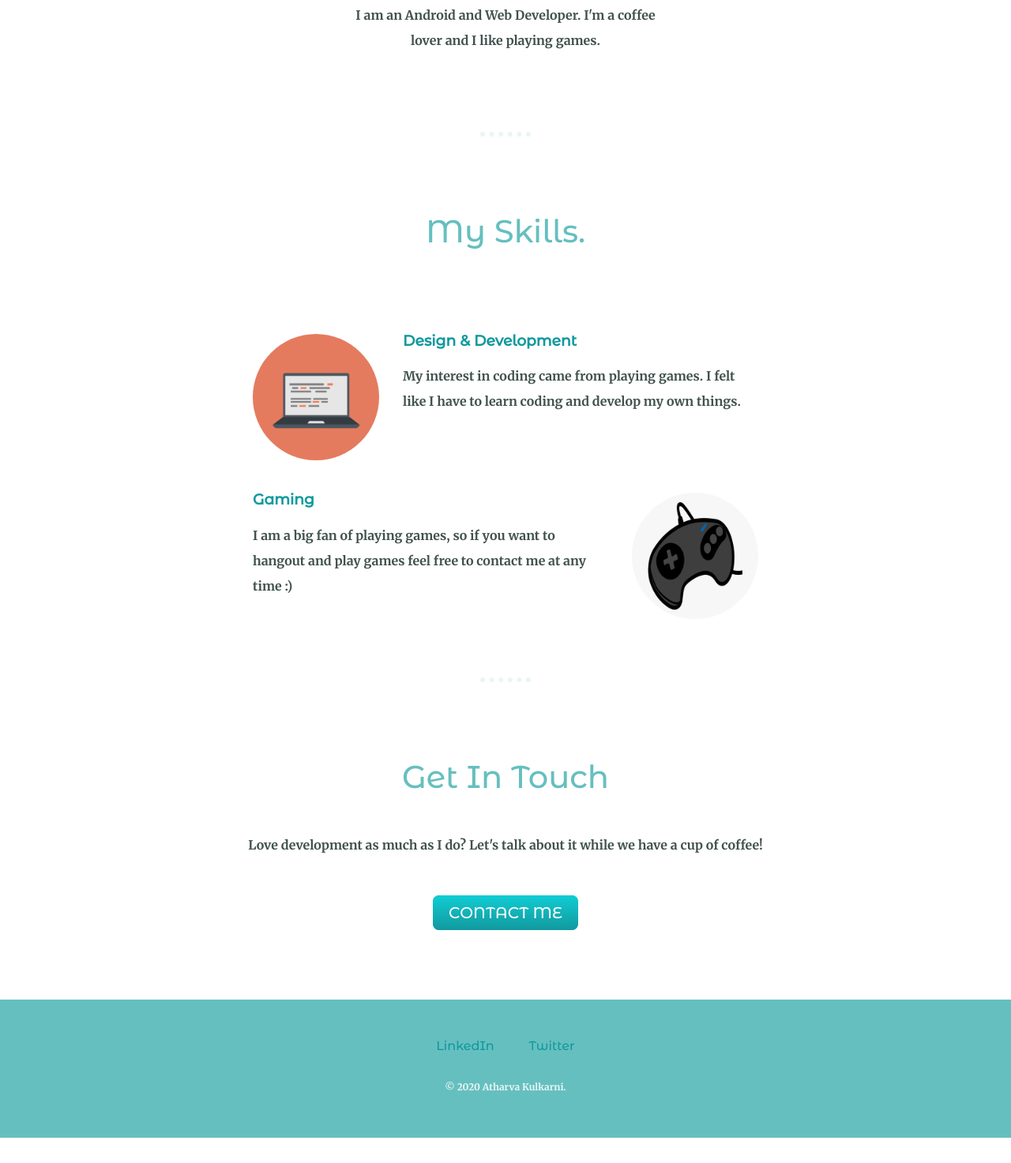
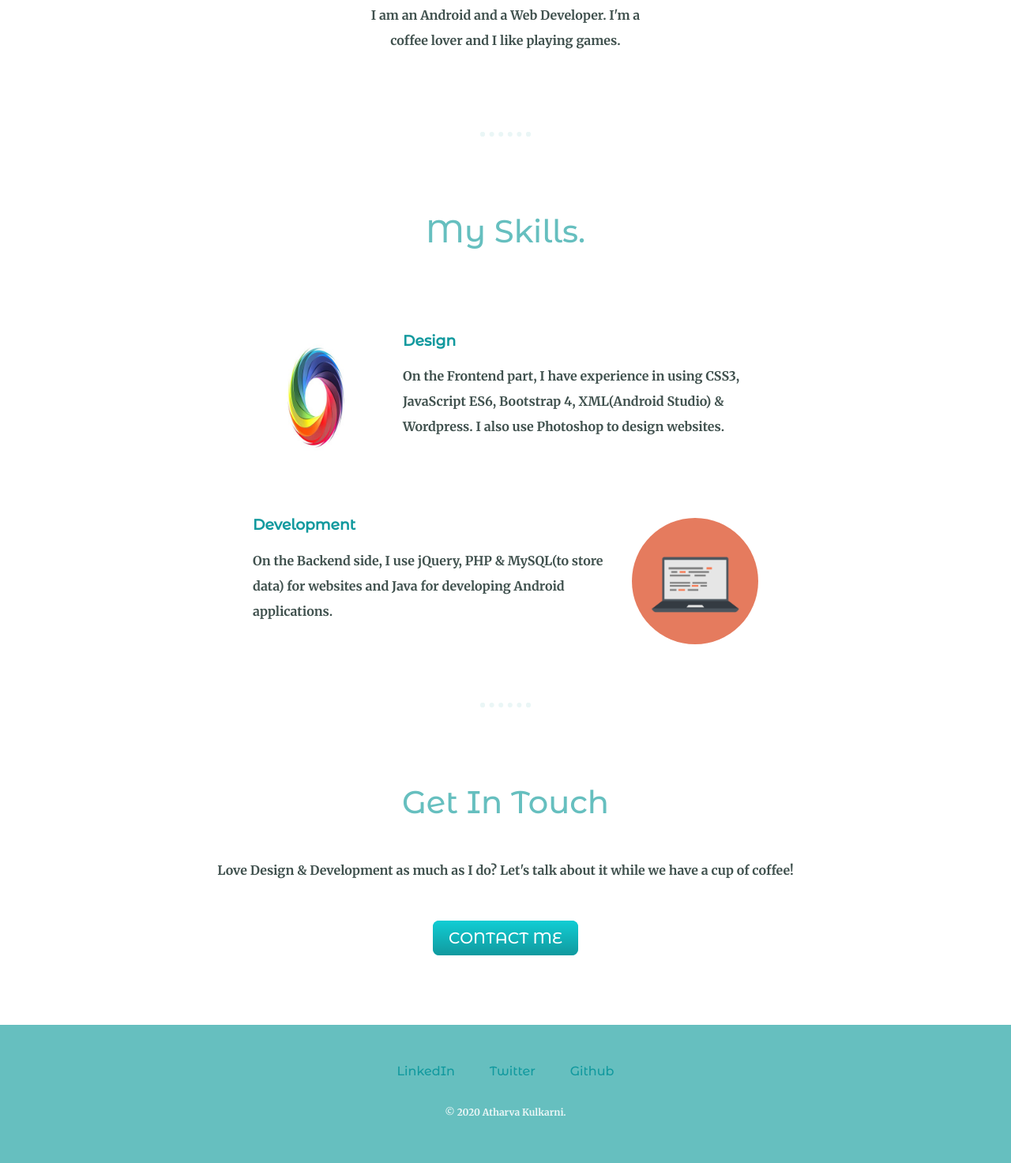
Before and after one commit to atharva03kulkarni/MyPersonalWebsite, a plain HTML site: page index.html in a window 1280 px wide. Shown: the part 1278-2751 px from the top of the page at 79% size. Before the commit the page ends 2719 px from the top, so only its background shows below. Drawn offline with Linux system fonts and the light colour scheme.

Commit message:
Info updates

```diff
--- a/index.html
+++ b/index.html
@@ -21,37 +21,38 @@
           <div class="profile">
             <img class="mypic" src="images/newimg.jpg" alt="myimg">
             <h2>Hello.</h2>
-            <p class="intro">I am an Android and Web Developer. I'm a coffee lover and I like playing games.</p>
+            <p class="intro">I am an Android and a Web Developer. I'm a coffee lover and I like playing games.</p>
           </div>
           <hr>
           <div class="skills">
             <h2>My Skills.</h2>
             <div class="skill-row">
-              <img class="computer" src="images/computer.png" alt="comp">
+              <img class="computer" src="images/design.jpg" alt="comp">
 
-              <h3>Design & Development</h3>
-              <p>My interest in coding came from playing games. I felt like I have to learn coding and develop my own things.</p>
+              <h3>Design</h3>
+              <p>On the Frontend part, I have experience in using CSS3, JavaScript ES6, Bootstrap 4, XML(Android Studio) &amp; Wordpress. I also use Photoshop to design websites.</p>
             </div>
             <div class="skill-row">
-              <img class="chillies" src="images/game.png" alt="chilli">
+              <img class="chillies" src="images/computer.png" alt="chilli">
 
-              <h3>Gaming</h3>
-              <p>I am a big fan of playing games, so if you want to hangout and play games feel free to contact me at any time :)</p>
+              <h3>Development</h3>
+              <p>On the Backend side, I use jQuery, PHP &amp; MySQL(to store data) for websites and Java for developing Android applications. </p>
             </div>
           </div>
           <hr>
           <div class="contact-me">
             <h2>Get In Touch</h2>
-            <p class="contact-message">Love development as much as I do? Let's talk about it while we have a cup of coffee!</p>
-            </p>
+            <p class="contact-message">Love Design &amp; Development as much as I do? Let's talk about it while we have a cup of coffee!</p>
             <a class="btn" href="mailto:atharva03kulkarni@gmail.com">CONTACT ME</a>
           </div>
         </div>
 
 
         <div class="bottom-container">
-          <a class="footer-link" href="https://www.linkedin.com/">LinkedIn</a>
-          <a class="footer-link" href="https://twitter.com/">Twitter</a>
+          <a class="footer-link" href="https://www.linkedin.com/in/atharva-kulkarni-484101174/">LinkedIn</a>
+          <a class="footer-link" href="https://twitter.com/Atharva29208816/">Twitter</a>
+          <a class="footer-link" href="https://github.com/atharva03kulkarni/">Github</a>
+
           <p class="copyright">© 2020 Atharva Kulkarni.</p>
         </div>
 
```
Also changed, not shown: images/design.jpg (added), myfavicon.ico (added).
